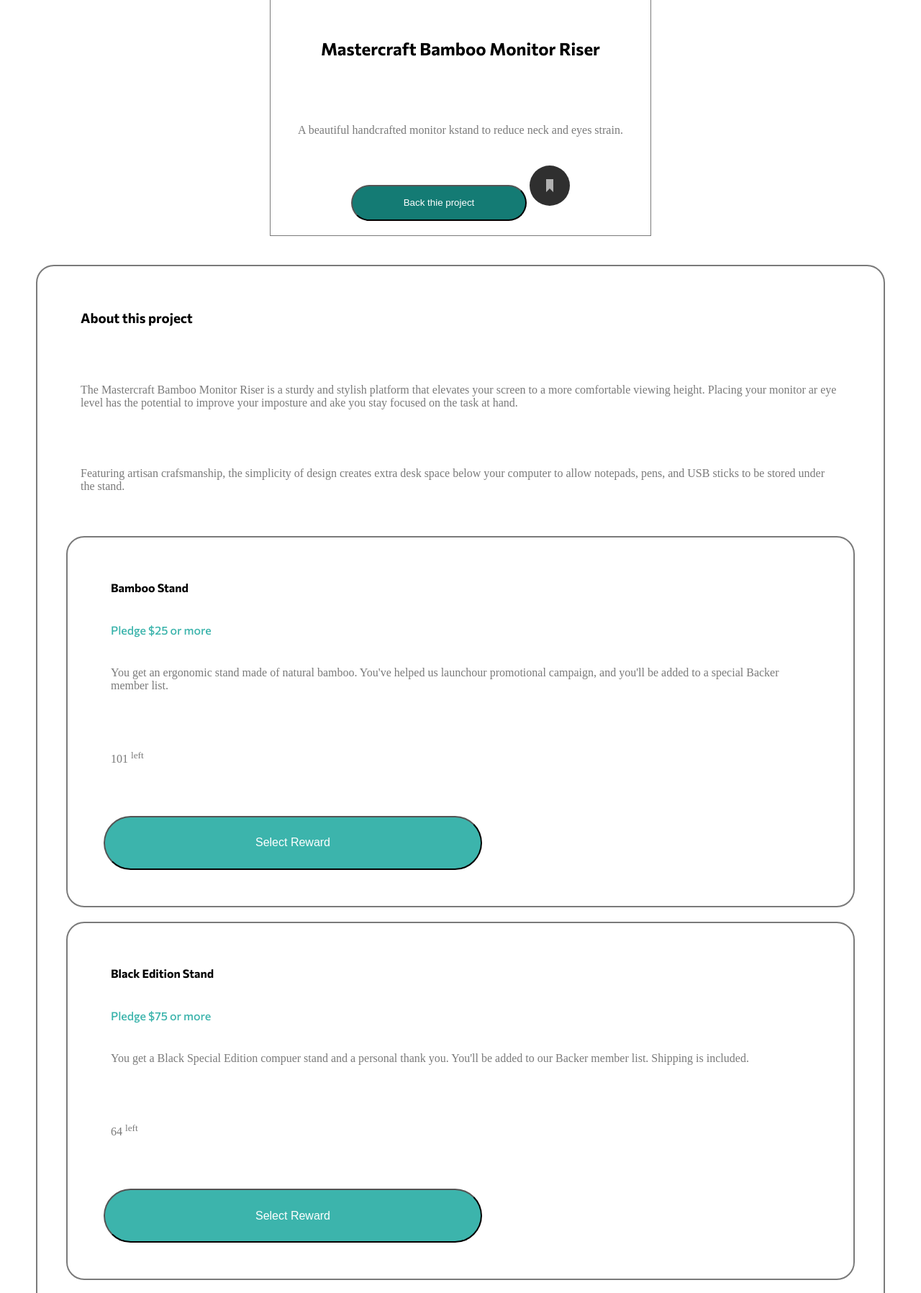
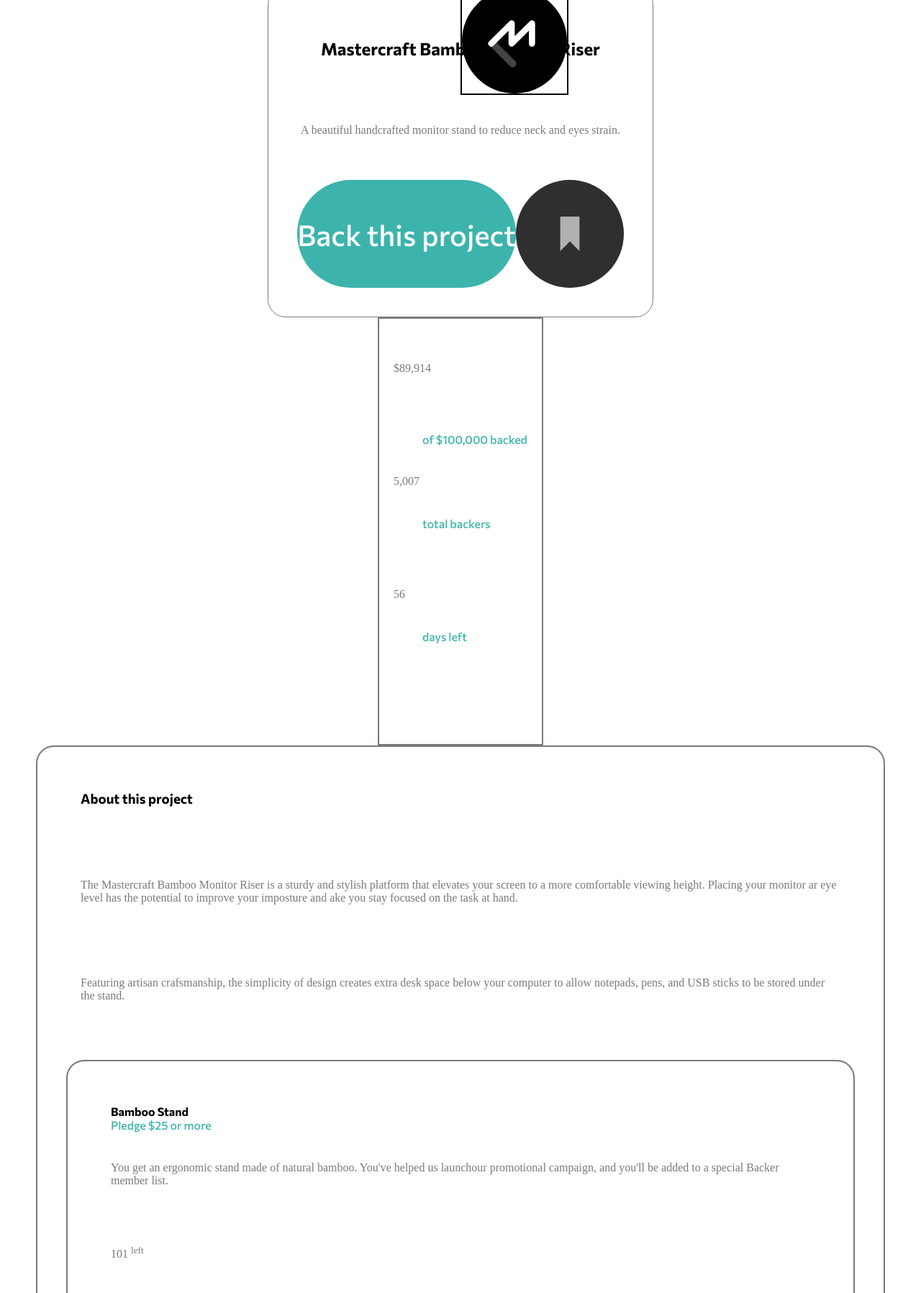
Before and after one commit to Josephinemwende/projects_portfolio, a plain HTML site: page crowdfunding-website/index.html in a window 1280 px wide. Shown: the part 818-2615 px from the top of the page at 72% size. Drawn offline with Linux system fonts and the light colour scheme.

Commit message:
crowdfunding website

```diff
--- a/crowdfunding-website/index.html
+++ b/crowdfunding-website/index.html
@@ -17,15 +17,21 @@
         </header>
         <div class="container">
             <div class="container-1">
+                <img class="logo" src="/Images/logo-mastercraft.svg" alt="logo">
                 <h2>Mastercraft Bamboo Monitor Riser</h2>
                 <p>
-                    A beautiful handcrafted monitor kstand to reduce neck and eyes strain.
+                    A beautiful handcrafted monitor stand to reduce neck and eyes strain.
                 </p>
-                <button>Back thie project</button>
-                <img src="./Images/icon-bookmark.svg" alt="bookmark icon">
+                <div>
+                    <button>Back this project</button>
+                    <img src="./Images/icon-bookmark.svg" alt="bookmark icon">
+                </div>
             </div>
             <div class="container-2">
-
+                <p>$89,914</p><span>of $100,000 backed</span>
+                <p>5,007<span>total backers</span></p>
+                <p>56<span>days left</span></p>
+                <p class="progress-bar"></p>
             </div>
             <div class="container-3">
                 <h3>About this project</h3>
@@ -62,7 +68,7 @@
                     <p>You get two Special Edition Mahogany stands, a Backer T-shirt, and a personal thank you. You'll be added to our Backer
                         member list. Shipping is included.
                     </p>
-                    <p>0 <sup>left</sup></p>
+                    <p id="number">0<span class="number-description">left</span></p>
                     <button>Out of Stock</button>
                 </div>
             </div>
--- a/crowdfunding-website/styles.css
+++ b/crowdfunding-website/styles.css
@@ -9,7 +9,6 @@
     background-position: center;
     background-size: cover;
     height: 800px;
-    position: relative;
 }
 #nav-bar{
     display: flex;
@@ -52,7 +51,24 @@
 .container-1{
    text-align: center;
    border: 1px solid hsl(0, 0%, 48%);
-   padding: 10px;
+   padding: 20px;
+   border-radius: 25px;
+   position: relative;
+}
+.container-1 div{
+    display: flex;
+    flex-direction: row;
+    align-items: center;
+    justify-content: space-around;
+}
+.container-1 .logo{
+    border: 2px solid black;
+    position: absolute;
+    top: -0.75px;
+}
+.container-1 img{
+    height: 150px;
+    width: 150px;
 }
 .container-1 h2{
     font-family: 'commissioner', sans-serif;
@@ -60,15 +76,34 @@
     padding: 50px;
 }
 .container-1 button{
-    background-color: hsl(176, 72%, 28%);
-    height: 50px;
-    width: 50%;
-    border-radius: 50px;
+    background-color: hsl(176, 50%, 47%);
+    height: 150px;
+    width: 75%;
+    border-radius: 75px;
+    border: none;
     color: white;
+    font-size: 40px;
+    font-family: 'Commissioner', sans-serif;
+    font-weight: 500;
+
+}
+.container-2{
+    border: 2px solid hsl(0, 0%, 48%);
+}
+.container-2 span{
+    display: block;
+}
+.container-2 .progress-bar{
+    height: 20px;
+    width: 0;
+    line-height: 20px;
 }
 .container-3{
     border: 2px solid hsl(0, 0%, 48%);
     border-radius: 25px;
+    display: grid;
+    grid-template-columns: auto;
+    gap: 20px;
 }
 .container-3 h4{
     font-family: 'Commissioner', sans-serif;
@@ -88,52 +123,78 @@
     border-radius: 25px;
 }
 .container-4 h4, span{
-    padding: 40px;
+    padding: 40px 0 0 40px;
 }
 
 .container-4 button{
-    height: 75px;
-    width: 50%;
-    border-radius: 50px;
+    height: 120px;
+    width: 55%;
+    border-radius: 75px;
     padding: 20px 0;
     background-color:hsl(176, 50%, 47%);
     color: white;
-    font-size: 16px;
+    font-size: 35px;
+    font-family: 'Commissioner', sans-serif;
+    font-weight: 500;
     margin: 30px;
+    border: none;
+    text-align: center;
 }
 .container-5{
     border: 2px solid hsl(0, 0%, 48%);
     margin: 20px;
     border-radius: 25px;
 }
+
 .container-5 h4, span{
-    padding: 40px;
+    padding: 40px 0 0 40px;
+}
+.container-5 button{
+    height: 120px;
+    width: 55%;
+    border-radius: 75px;
+    padding: 20px 0;
+    background-color:hsl(176, 50%, 47%);
+    color: white;
+    font-size: 35px;
+    margin: 30px;
+    border: none;
+    font-family: 'Commissioner', sans-serif;
+    font-weight: 500;
 }
 .container-6{
     border: 2px solid hsl(0, 0%, 48%);
     margin: 20px;
     border-radius: 25px;
+    opacity: 50%;
 }
-.container-6 h4, span{
-    padding: 40px;
+
+.container-6 h4 , span{
+    padding:40px 0 0 40px;
 }
-.container-5 button{
-    height: 75px;
-    width: 50%;
-    border-radius: 50px;
+
+.container-6 button{
+    height: 120px;
+    width: 55%;
+    border-radius: 75px;
     padding: 20px 0;
     background-color:hsl(176, 50%, 47%);
     color: white;
+    font-size: 35px;
+    margin: 30px;
+    background-color: hsl(0, 0%, 48%);
+    font-family: 'Commissioner', sans-serif;
+    font-weight: 400;
+    border: none;
+}
+.container-6 #number{
+    font-family: 'Commissioner', sans-serif;
+    font-weight: 700;
+    font-size: 80px;
+    color: hsl(0, 0%, 0%);
+}
+.container-6 .number-description{
+    color: hsl(0, 0%, 48%);
     font-size: 16px;
-    margin: 30px;
+    padding: 10px;
 }
-.container-6 button{
-    height: 75px;
-    width: 50%;
-    border-radius: 50px;
-    padding: 20px 0;
-    background-color:hsl(176, 50%, 47%);
-    color: white;
-    font-size: 16px;
-    margin: 30px;
-}
```
